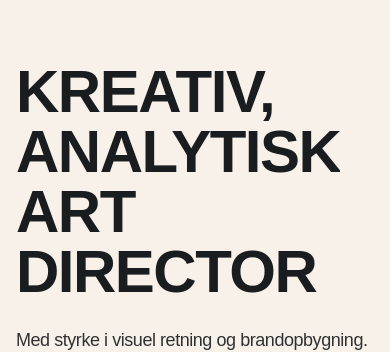
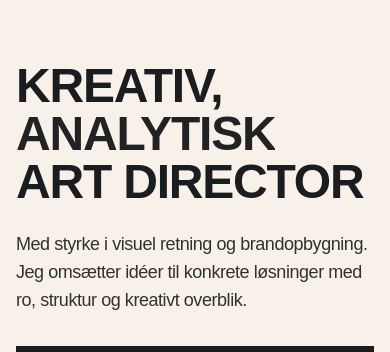
Before and after one commit to fredborg11/portfolio-v1, a React (Vite) app: page / in a window 390 px wide. Shown: the part 418-770 px from the top of the page. Built offline with nearby package versions, Linux system fonts and the light colour scheme.

Commit message:
Updated Hero section

```diff
--- a/src/sections/Hero.jsx
+++ b/src/sections/Hero.jsx
@@ -24,10 +24,10 @@ export default function Hero() {
 
         <div className="max-w-xl space-y-6">
 
-          <h1 className="text-6xl font-extrabold uppercase tracking-tight leading-none">
+          <h1 className="text-5xl md:text-6xl font-extrabold uppercase tracking-tight leading-none">
             Kreativ,
             <br />
-            <RotatingWord words={['strategisk', 'visuel', 'analytisk']} />
+            <RotatingWord words={['strategisk', 'visuel', 'analytisk', 'iderig', 'skarp', 'reflekteret', 'fokuseret']} />
             <br />
             art director
           </h1>
```
